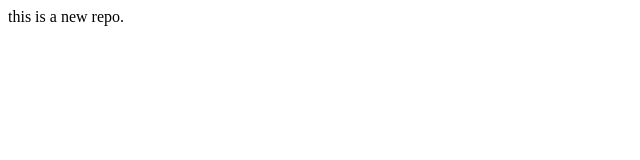
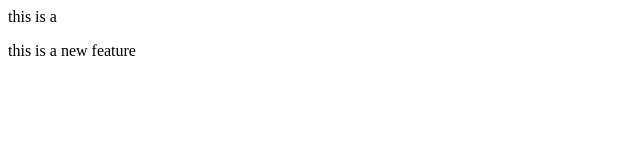
Before and after one commit to sumitmakvana/localrepo, a plain HTML site: page index.html in a window 1280 px wide. Shown: the whole page, without its empty margins (0-640 px from the left). Drawn offline with Linux system fonts and the light colour scheme.

Commit message:
ada feature

```diff
--- a/index.html
+++ b/index.html
@@ -1 +1,2 @@
-<p>this is a new repo.</p>
+<p>this is a</p>
+<p> this is a new feature</p>
```
